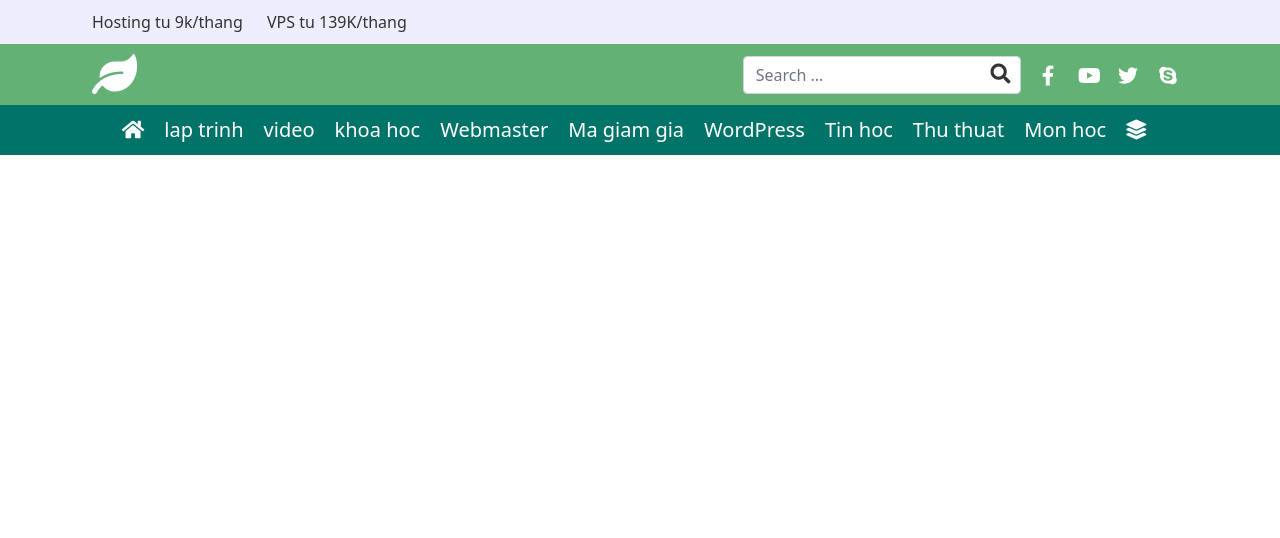
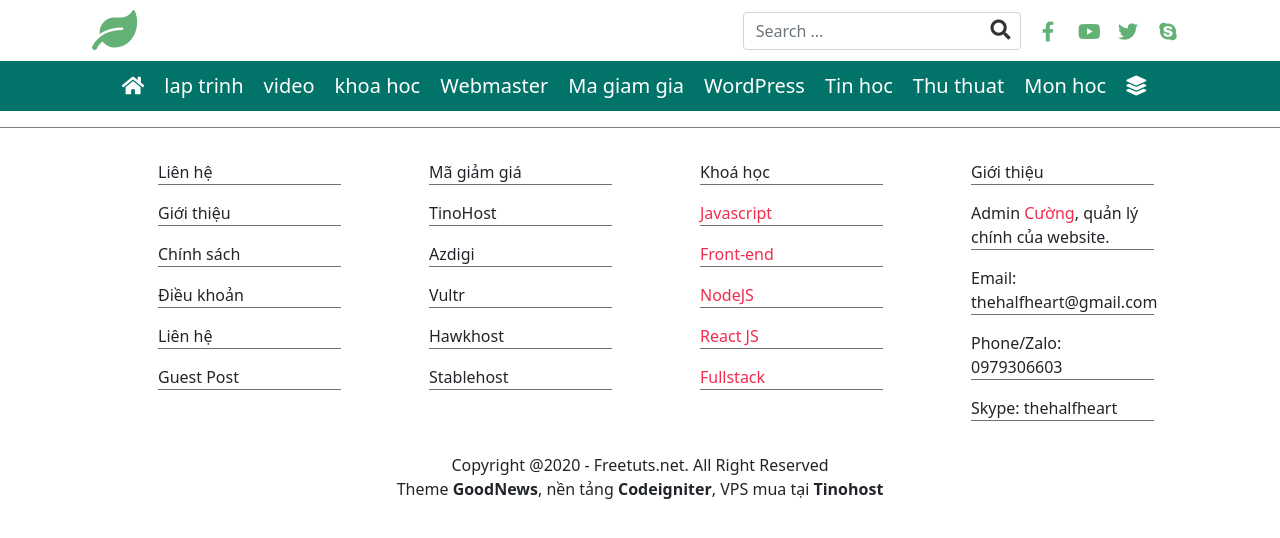
Before and after one commit to nguyenquangos0302/mock, a website: page ui/index.html in a window 1280 px wide. Drawn offline with nearby package versions, Linux system fonts and the light colour scheme.

Commit message:
update ui

```diff
--- a/ui/index.html
+++ b/ui/index.html
@@ -12,12 +12,6 @@
 <body>
 
   <header class="container-fluid header">
-    <div class="container-fluid header__adv">
-      <div class="container">
-        <a href="#" class="header__adv-link">Hosting tu 9k/thang</a>
-        <a href="#" class="header__adv-link">VPS tu 139K/thang</a>
-      </div>
-    </div>
     <div class="container-fluid header__main">
       <div class="container header__component">
         <div class="header__logo">
@@ -228,9 +222,56 @@
 
   </section>
 
-  <footer class="container-fluid">
+  <footer class="container-fluid footer">
+      <div class="container footer__main">
+          <div class="row footer__row">
+              <div class="col-md-3 footer__col">
+                  <ul class="footer__ul">
+                      <li class="footer__li">Liên hệ</li>
+                      <li class="footer__li">Giới thiệu</li>
+                      <li class="footer__li">Chính sách</li>
+                      <li class="footer__li">Điều khoản</li>
+                      <li class="footer__li">Liên hệ</li>
+                      <li class="footer__li">Guest Post</li>
+                  </ul>
+              </div>
+              <div class="col-md-3 footer__col">
+                <ul class="footer__ul">
+                  <li class="footer__li">Mã giảm giá</li>
+                  <li class="footer__li">TinoHost</li>
+                  <li class="footer__li">Azdigi</li>
+                  <li class="footer__li">Vultr</li>
+                  <li class="footer__li">Hawkhost</li>
+                  <li class="footer__li">Stablehost</li>
+              </ul>
+              </div>
+              <div class="col-md-3 footer__col footer__col--course">
+                <ul class="footer__ul">
+                  <li class="footer__li--course">Khoá học</li>
+                  <li class="footer__li">Javascript</li>
+                  <li class="footer__li">Front-end</li>
+                  <li class="footer__li">NodeJS</li>
+                  <li class="footer__li">React JS</li>
+                  <li class="footer__li">Fullstack</li>
+              </ul>
+              </div>
+              <div class="col-md-3 footer__col">
+                <ul class="footer__ul">
+                  <li class="footer__li">Giới thiệu</li>
+                  <li class="footer__li">Admin <span style="color: #F12C4D;">Cường</span>, quản lý chính của website.</li>
+                  <li class="footer__li">Email: thehalfheart@gmail.com</li>
+                  <li class="footer__li">Phone/Zalo: 0979306603</li>
+                  <li class="footer__li">Skype: thehalfheart</li>
+              </ul>
+              </div>
+          </div>
+          <div class="row footer__row--copyright">
+              <span>Copyright @2020 - Freetuts.net. All Right Reserved<br/>
+              Theme <strong>GoodNews</strong>, nền tảng <strong>Codeigniter</strong>, VPS mua tại <strong>Tinohost</strong></span>
+          </div>
+      </div>
+  </footer>
 
-  </footer>
 
 </body>
   <script src="https://cdn.jsdelivr.net/npm/bootstrap@5.0.0-beta2/dist/js/bootstrap.bundle.min.js" integrity="sha384-b5kHyXgcpbZJO/tY9Ul7kGkf1S0CWuKcCD38l8YkeH8z8QjE0GmW1gYU5S9FOnJ0" crossorigin="anonymous"></script>
--- a/ui/scss/abstracts/_variables.scss
+++ b/ui/scss/abstracts/_variables.scss
@@ -1,3 +1,4 @@
-$bg-main: #63b175;
+$bg-main: white;
 $nav-main: #027368;
 $t-main: #333;
+$icon-main:  #63b175;
--- a/ui/scss/layout/_footer.scss
+++ b/ui/scss/layout/_footer.scss
@@ -0,0 +1,82 @@
+.footer {
+    /* position */
+
+  /* display & box model */
+  margin-top: 1rem;
+
+  /* color */
+
+  /* text */
+
+  /* other */
+  border-top: 1px solid rgb(129, 129, 129);
+
+    &__row {
+        /* position */
+
+        /* display & box model */
+        margin: 1rem;
+        /* color */
+
+        /* text */
+
+        /* other */
+    &--copyright {
+        /* position */
+
+        /* display & box model */
+
+        /* color */
+
+        /* text */
+        text-align: center;
+        /* other */
+    }
+    }
+    &__li {
+        /* position */
+
+        /* display & box model */
+        margin: 1rem;
+        /* color */
+
+        /* text */
+
+        /* other */
+        border-bottom: 1px solid rgb(116, 111, 111);
+        &--course {
+             /* position */
+
+        /* display & box model */
+        margin: 1rem;
+        /* color */
+        color: #212529;
+        /* text */
+
+        /* other */
+        border-bottom: 1px solid rgb(116, 111, 111);
+        }
+    }
+    &__col {
+         /* position */
+
+        /* display & box model */
+
+        /* color */
+
+        /* text */
+
+        /* other */
+        &--course {
+ /* position */
+
+        /* display & box model */
+
+        /* color */
+        color: rgb(241, 44, 77);
+        /* text */
+
+        /* other */
+        }
+    }
+}
--- a/ui/scss/layout/_header.scss
+++ b/ui/scss/layout/_header.scss
@@ -86,7 +86,7 @@
       /* display & box model */
 
       /* color */
-      color: white;
+      color: $icon-main;
 
       /* text */
 
@@ -197,7 +197,7 @@
       /* display & box model */
 
       /* color */
-
+      color: $icon-main;
       /* text */
       font-size: 20px;
 
```
Also changed, not shown: ui/css/style.css.
